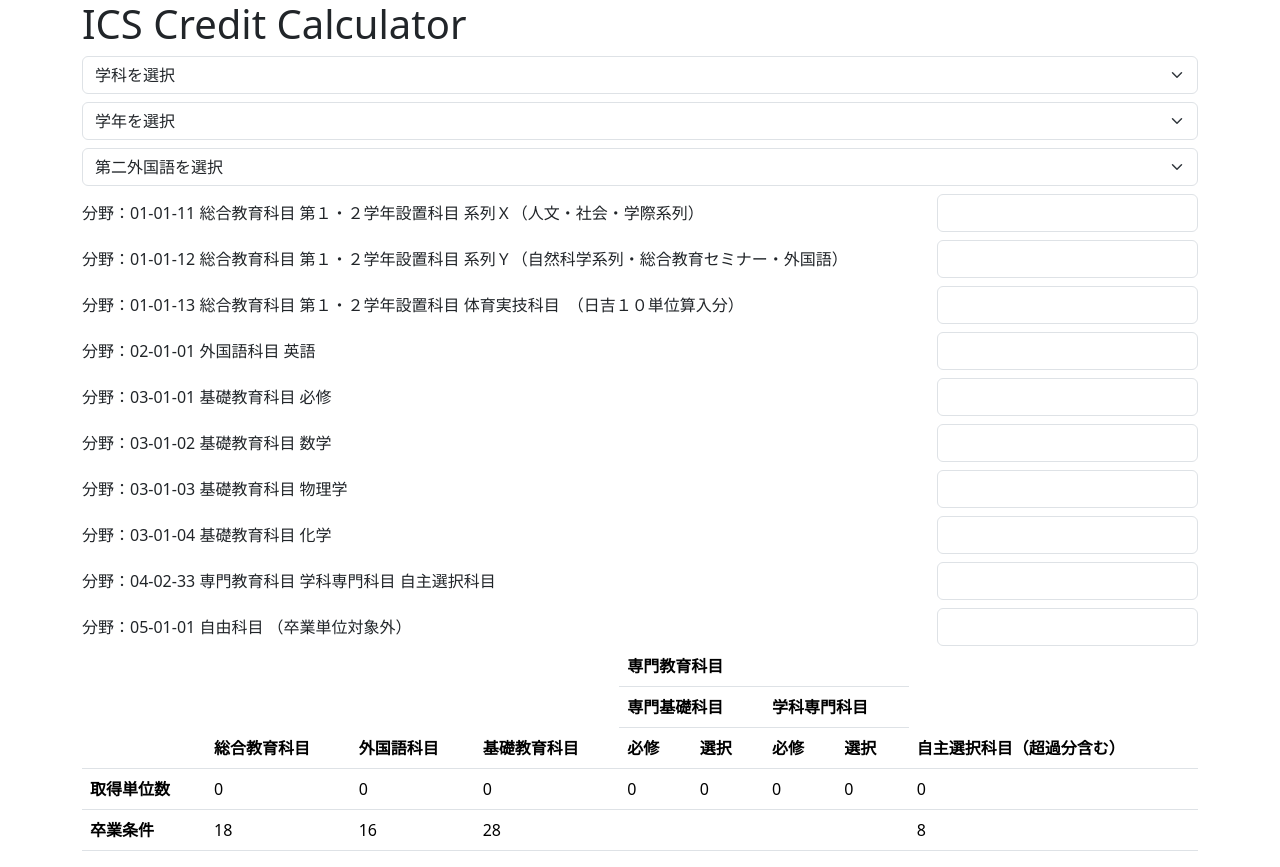
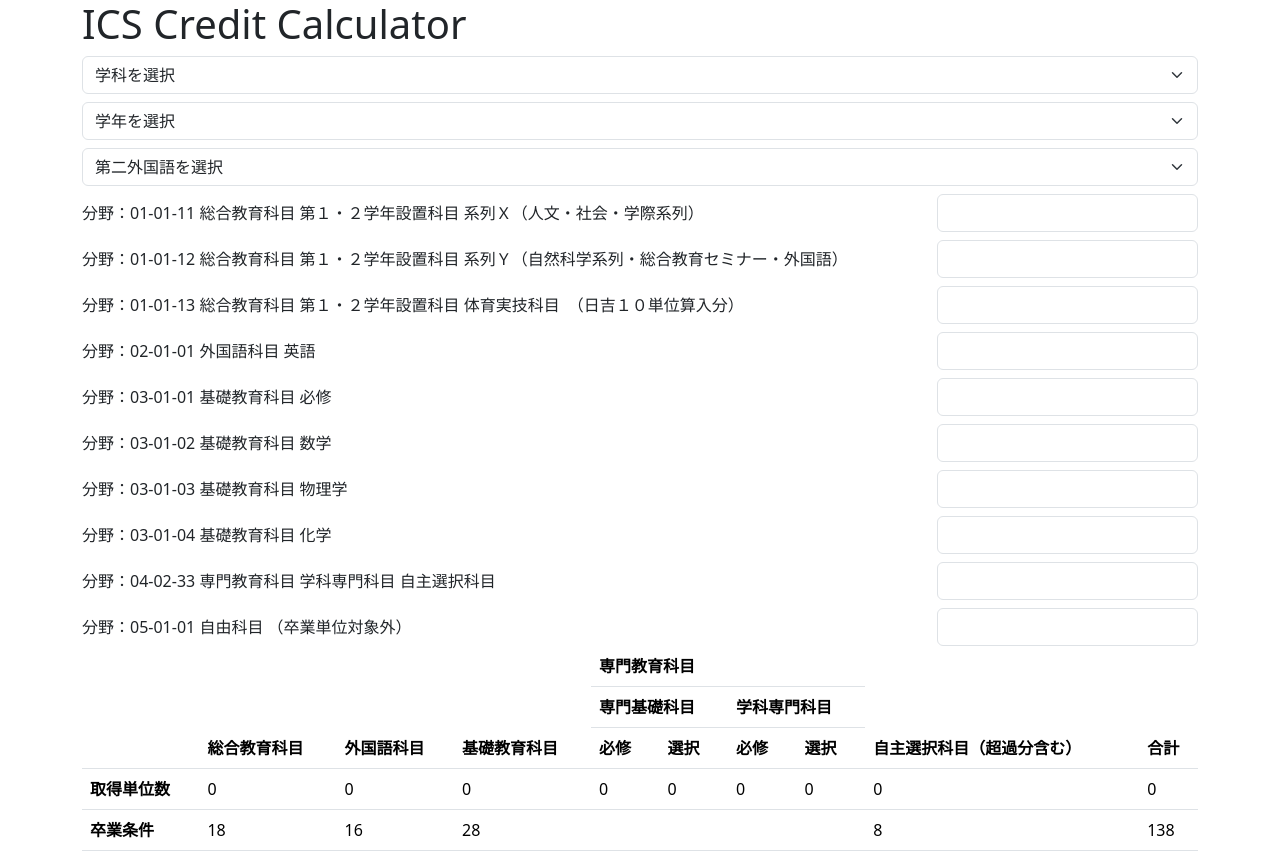
Before and after one commit to hal-shu-sato/ics-credit-calculator, a Next.js app: page / in a window 1280 px wide. Built offline with nearby package versions, Linux system fonts and the light colour scheme.

Commit message:
add credit sum

```diff
--- a/src/app/calculator.tsx
+++ b/src/app/calculator.tsx
@@ -429,6 +429,7 @@ export default function Calculator() {
             <th rowSpan={3}>基礎教育科目</th>
             <th colSpan={4}>専門教育科目</th>
             <th rowSpan={3}>自主選択科目（超過分含む）</th>
+            <th rowSpan={3}>合計</th>
           </tr>
           <tr>
             <th colSpan={2}>専門基礎科目</th>
@@ -457,6 +458,20 @@ export default function Calculator() {
             <td>{(AMCRequired3 ?? 0) + (AMCRequired4 ?? 0)}</td>
             <td>{AMCElectiveTotal}</td>
             <td>{VECTotal}</td>
+            <td>
+              {GECTotal +
+                langTotal +
+                (FCRequired ?? 0) +
+                (FCMath ?? 0) +
+                (FCPhysics ?? 0) +
+                (FCChemistry ?? 0) +
+                (BMCRequired ?? 0) +
+                (BMCElective ?? 0) +
+                (AMCRequired3 ?? 0) +
+                (AMCRequired4 ?? 0) +
+                AMCElectiveTotal +
+                VECTotal}
+            </td>
           </tr>
           <tr>
             <th>卒業条件</th>
@@ -468,6 +483,7 @@ export default function Calculator() {
             <td>{department && credits[department].AMCRequired}</td>
             <td>{department && credits[department].AMCElective}</td>
             <td>8</td>
+            <td>138</td>
           </tr>
         </tbody>
       </Table>
```
